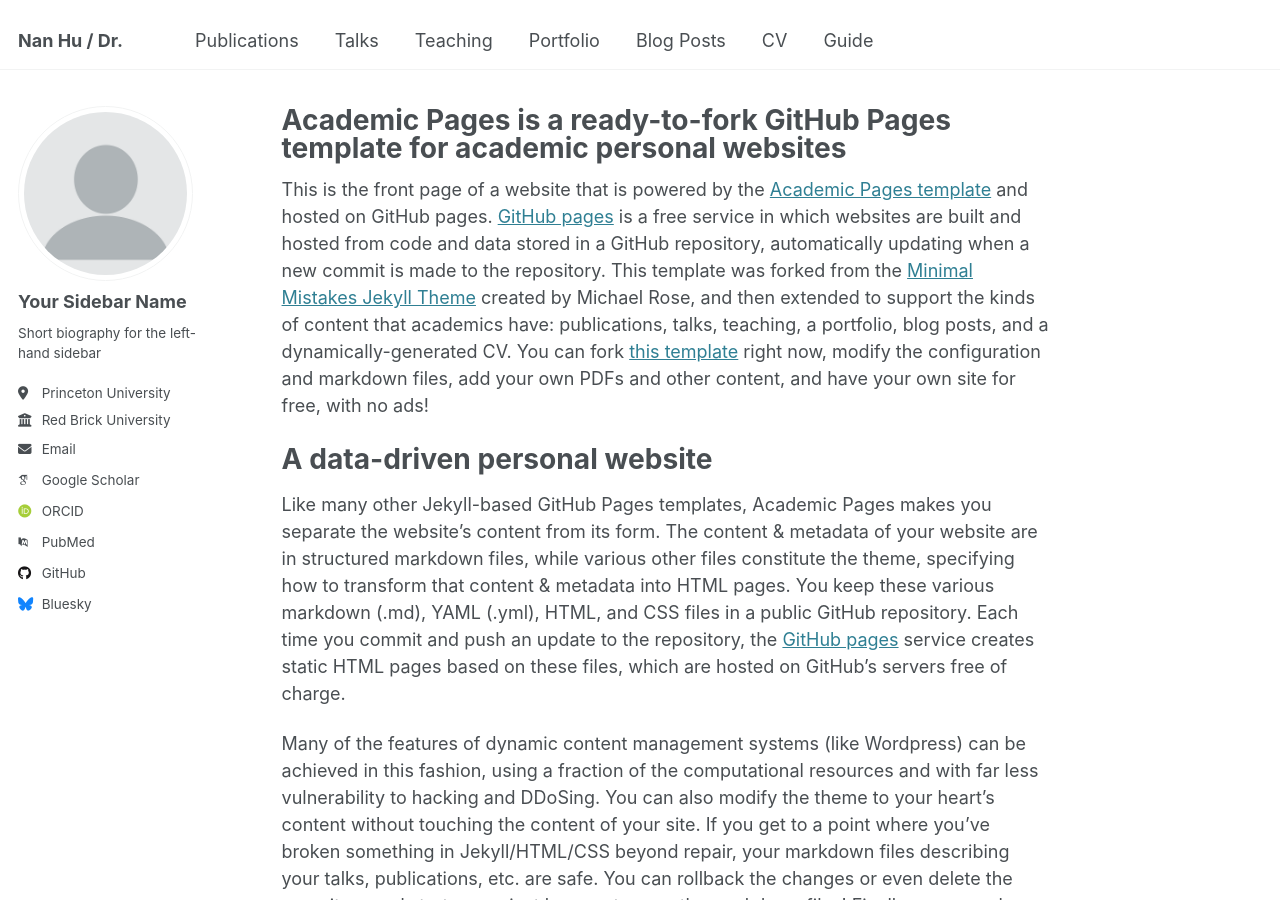
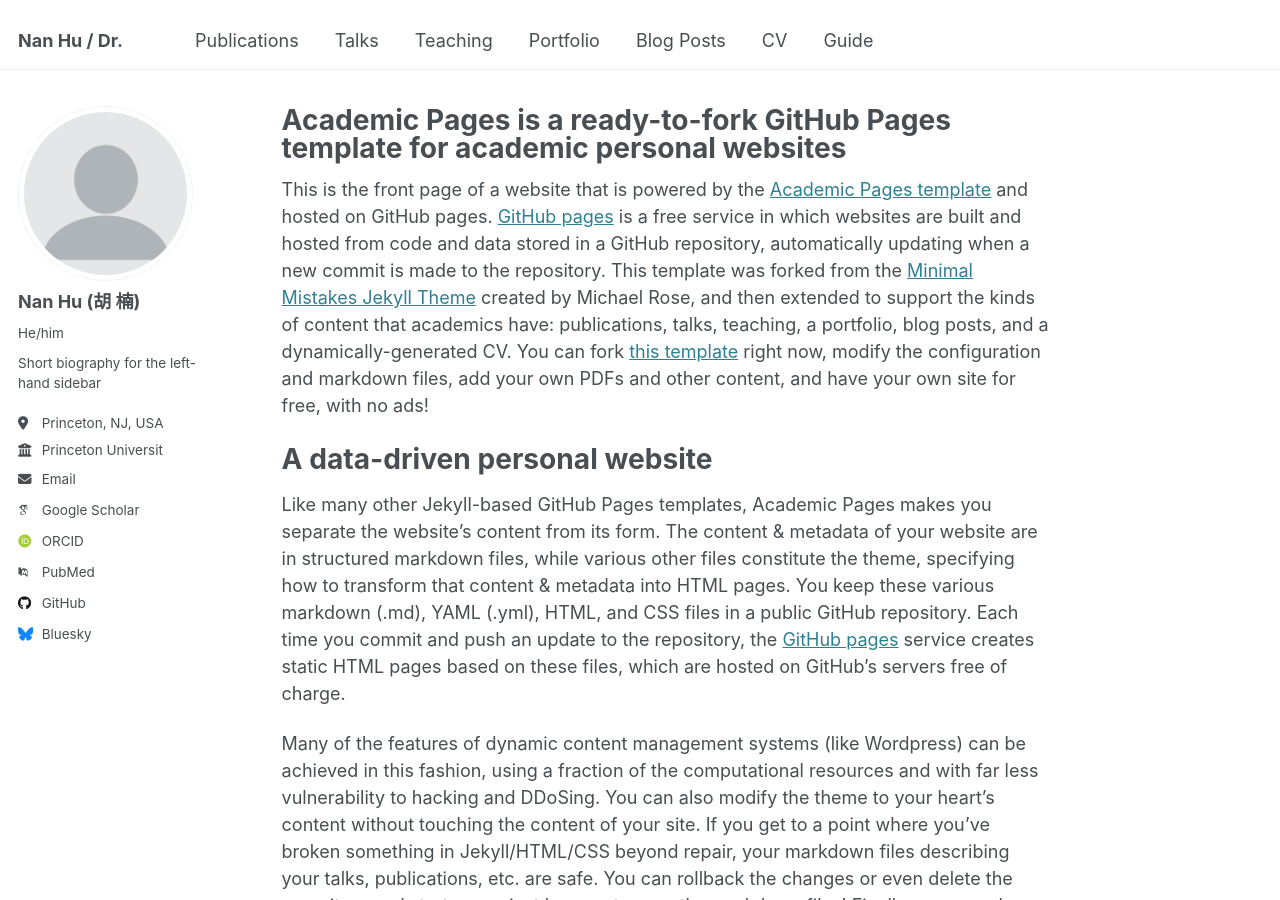
Before and after one commit to princetonNanHu/Nan, a Jekyll site: the page built from _pages/about.md, in a window 1280 px wide and 900 px high. Built offline with Jekyll 4.4.1, drawn with Linux system fonts in a browser that asks for light colours; some web fonts are replaced.

Commit message:
Update _config.yml

```diff
--- a/_config.yml
+++ b/_config.yml
@@ -23,19 +23,19 @@ repository               : "academicpages/academicpages.github.io"
 author:
   # Biographic information
   avatar           : "profile.png"
-  name             : "Your Sidebar Name"
-  pronouns         : # example: "He/him"
+  name             : "Nan Hu (胡 楠)"
+  pronouns         :  "He/him"
   bio              : "Short biography for the left-hand sidebar"
-  location         : "Princeton University"
-  employer         : "Red Brick University"
+  location         : "Princeton, NJ, USA"
+  employer         : "Princeton Universit"
   uri              : # URL
   email            : "nh0529@princeton.edu"
 
   # Academic websites
   arxiv            : # URL - Update with the correct link to your profile
-  googlescholar    : "https://scholar.google.com/citations?user=PS_CX0AAAAAJ"
+  googlescholar    : "https://scholar.google.com/citations?hl=zh-CN&user=HdAPq3kAAAAJ"
   impactstory      : # URL
-  orcid            : "http://orcid.org/yourorcidurl"
+  orcid            : "https://orcid.org/0000-0002-9377-3904"
   semantic         : # URL
   pubmed           : "https://www.ncbi.nlm.nih.gov/pubmed/?term=john+snow"
   researchgate     : # URL
```
